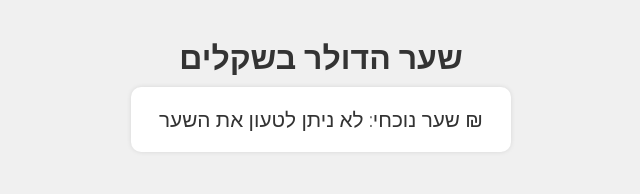
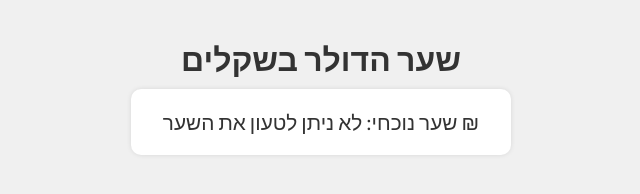
Before and after one commit to med8765/-, a plain HTML site: page index.html in a window 1280 px wide. Shown: the full height of the page, 319-959 px from the left. Drawn offline with Linux system fonts and the light colour scheme; no server answers.

Commit message:
Update index.html

```diff
--- a/index.html
+++ b/index.html
@@ -4,10 +4,10 @@
     <meta charset="UTF-8">
     <meta name="viewport" content="width=device-width, initial-scale=1.0">
     <title>שער הדולר בשקלים</title>
-    <link href="https://fonts.googleapis.com/css2?family=Raleway:wght@400;600&display=swap" rel="stylesheet">
+    <link href="https://fonts.googleapis.com/css2?family=Lato:wght@400;700&display=swap" rel="stylesheet">
     <style>
         body {
-            font-family: 'Raleway', sans-serif;
+            font-family: 'Lato', sans-serif;
             text-align: center;
             background-color: #f0f0f0;
             color: #333;
```
